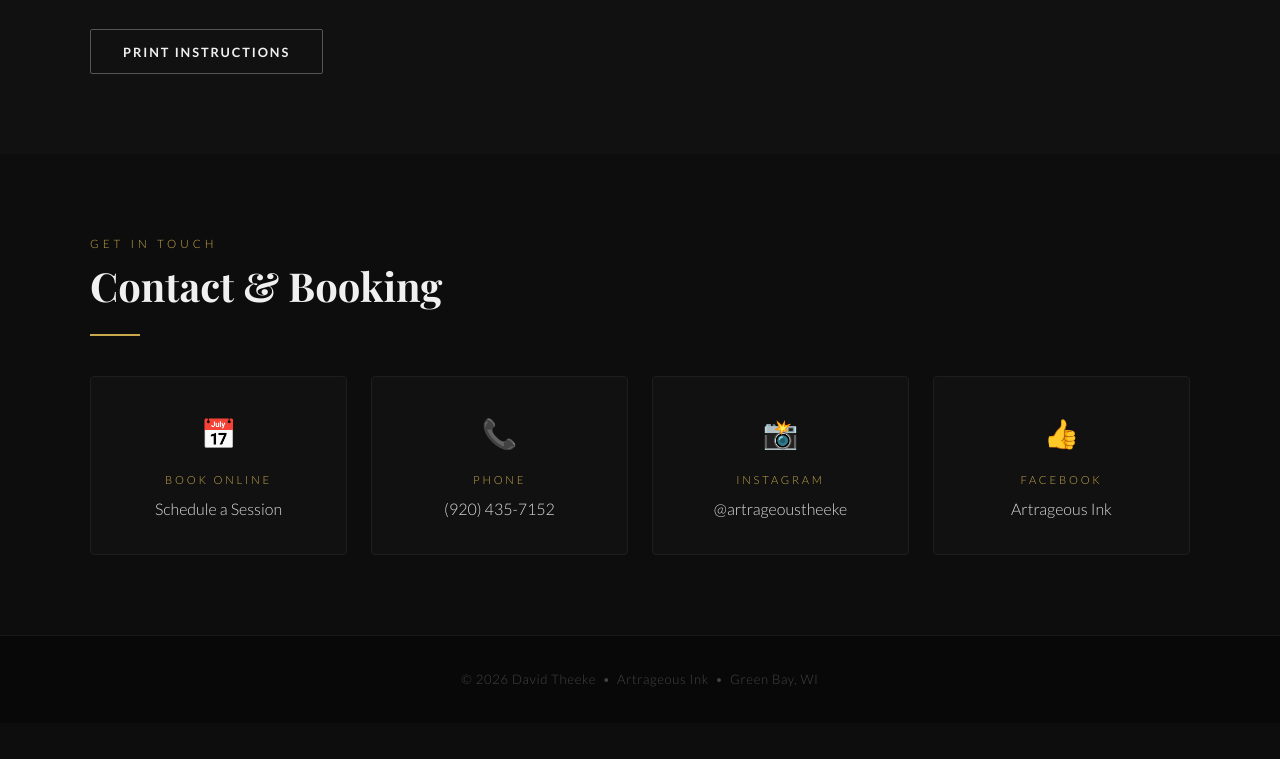
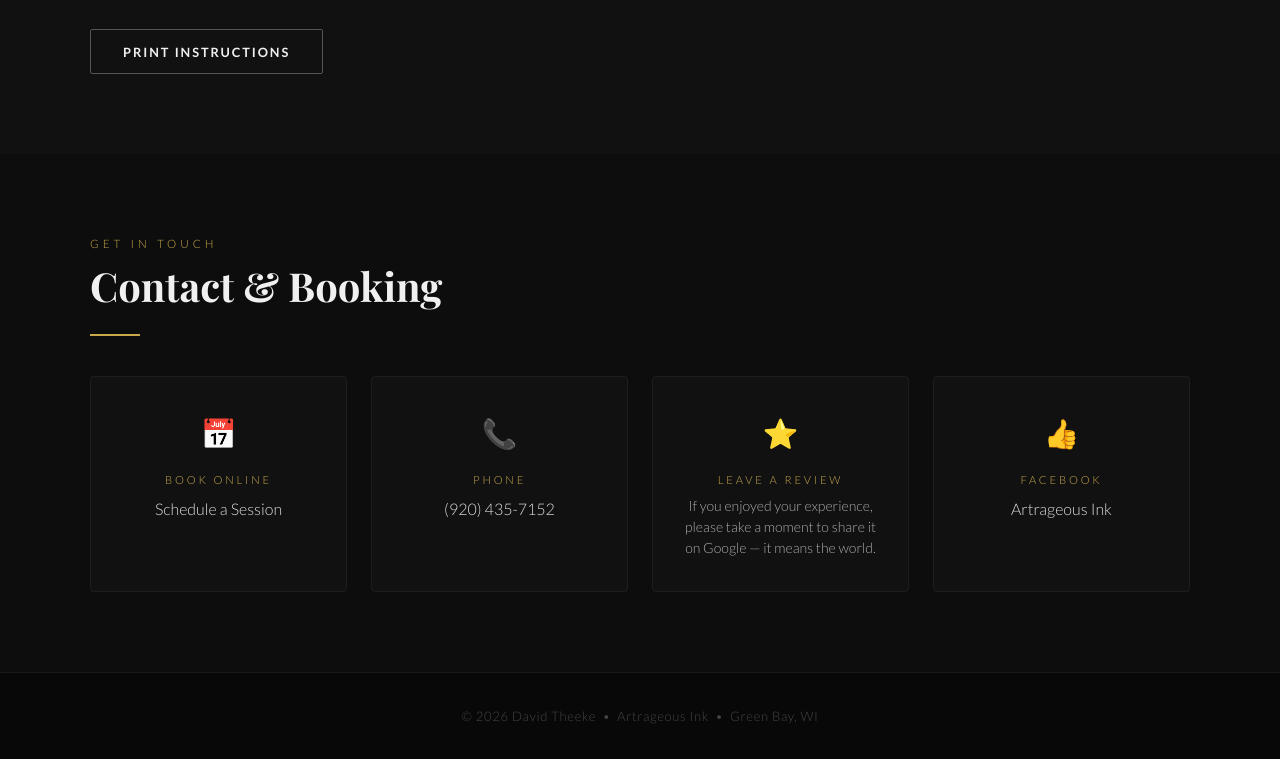
Before and after one commit to dtheeke1/dtheeke1.github.io, a plain HTML site: page index.html in a window 1280 px wide. Shown: the part 4222-4981 px from the top of the page. Before the commit the page ends 4945 px from the top, so only its background shows below. Drawn offline with nearby package versions, Linux system fonts and the light colour scheme.

Commit message:
Remove Instagram, add Google review link

```diff
--- a/index.html
+++ b/index.html
@@ -348,6 +348,7 @@
         .contact-icon { font-size: 1.8rem; margin-bottom: 0.75rem; }
         .contact-label { font-size: 0.7rem; letter-spacing: 0.25em; text-transform: uppercase; color: #c9a84c; margin-bottom: 0.4rem; }
         .contact-value { font-size: 1rem; color: #ddd; }
+        .review-card .contact-value { font-size: 0.88rem; line-height: 1.5; color: #aaa; }
 
         /* FOOTER */
         footer {
@@ -596,10 +597,10 @@
                 <div class="contact-label">Phone</div>
                 <div class="contact-value">(920) 435-7152</div>
             </a>
-            <a href="https://www.instagram.com/artrageoustheeke/" target="_blank" rel="noopener" class="contact-card">
-                <div class="contact-icon">📸</div>
-                <div class="contact-label">Instagram</div>
-                <div class="contact-value">@artrageoustheeke</div>
+            <a href="https://search.google.com/local/writereview?placeid=ChIJER_bLYinNwjTQDUYOOUCiA" target="_blank" rel="noopener" class="contact-card review-card">
+                <div class="contact-icon">⭐</div>
+                <div class="contact-label">Leave a Review</div>
+                <div class="contact-value">If you enjoyed your experience, please take a moment to share it on Google — it means the world.</div>
             </a>
             <a href="https://www.facebook.com/artrageousink/" target="_blank" rel="noopener" class="contact-card">
                 <div class="contact-icon">👍</div>
```
